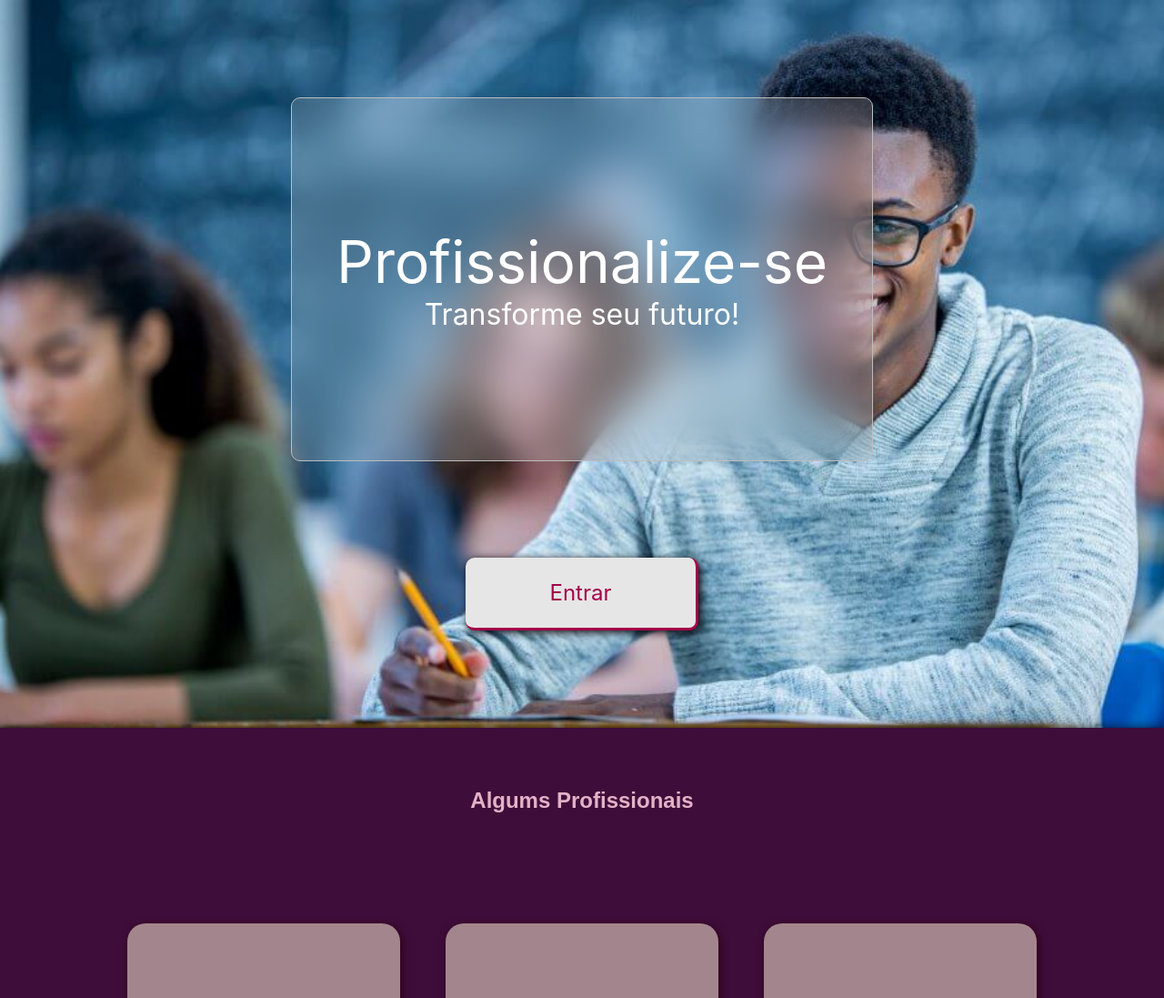
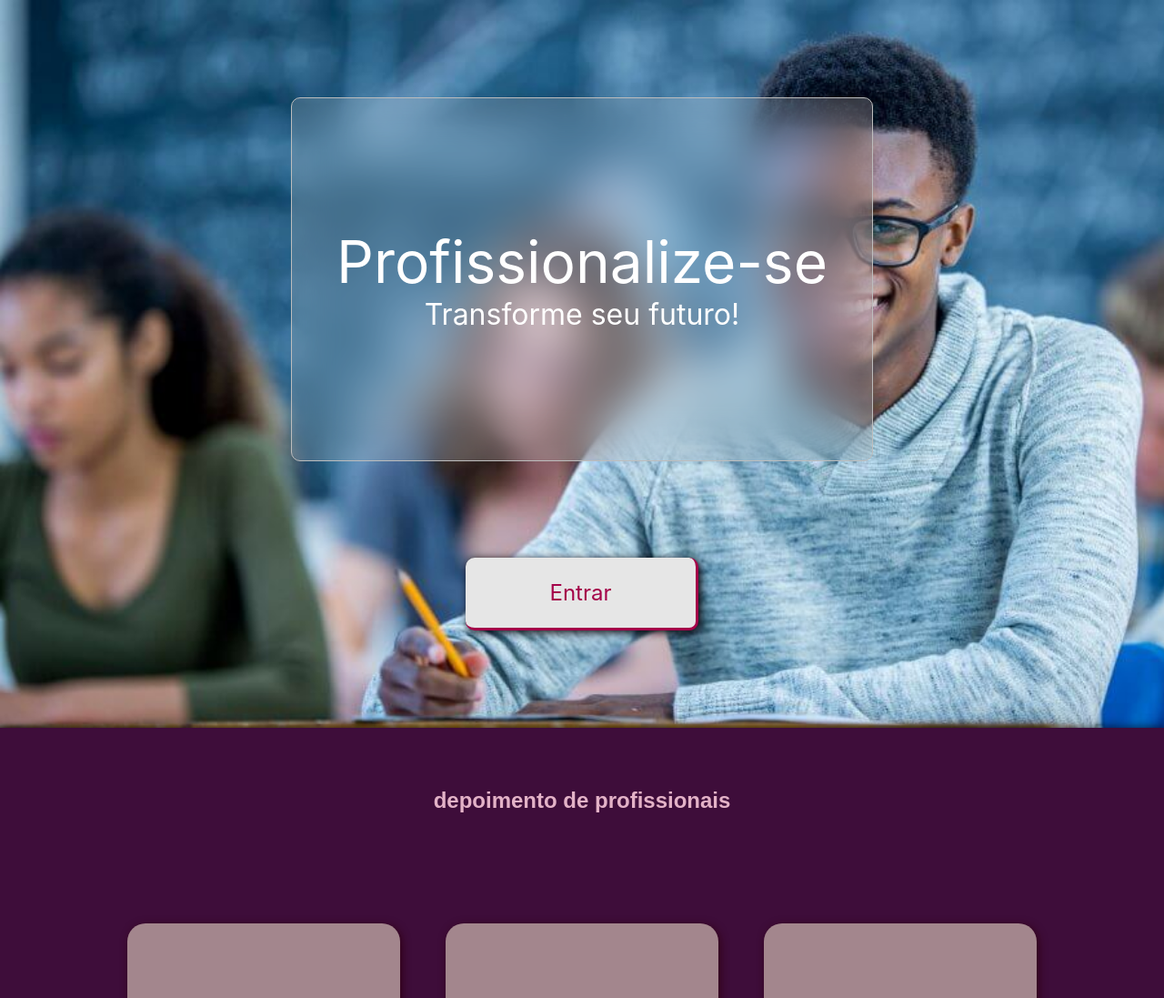
Before and after one commit to RicardoEvangelistaDosSantos/Profissionalize-se, a website: page inicio.html in a window 1280 px wide. Shown: the top 1097 px of the page at 91% size. Drawn offline with Linux system fonts and the light colour scheme.

Commit message:
Update inicio.html
Signed-off-by: gabriel H. <129757379+GabryelHenryque@users.noreply.github.com>

```diff
--- a/inicio.html
+++ b/inicio.html
@@ -23,7 +23,7 @@
         </section>
         <section class="section-2">
             <div class="sec2-up">
-                <h2 class="sec2-text"> Algums Profissionais</h2>
+                <h2 class="sec2-text"> depoimento de profissionais </h2>
             </div>
             <div class="sec2-center">
                 <div class="card">
```
